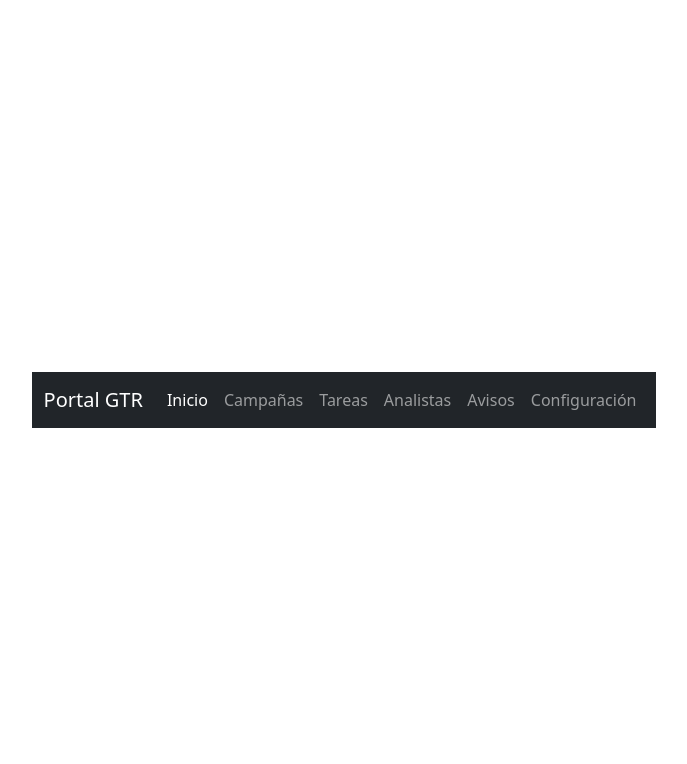
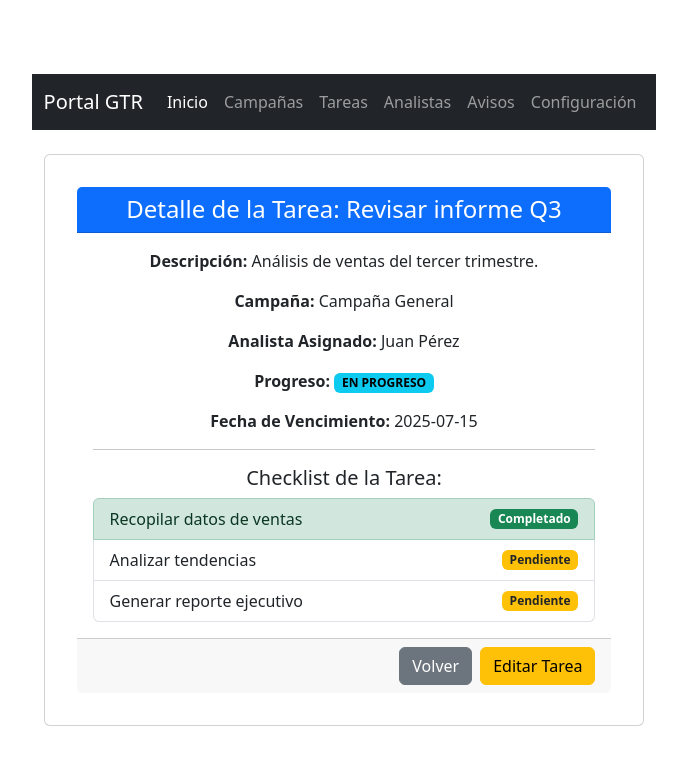
Before and after one commit to Charlydk/Portal_GTR, a React (Vite) app in the folder frontend/portal-gtr-frontend/: page /tareas/1 in a window 1280 px wide. Shown: the top 764 px of the page, without its empty margins (296-983 px from the left). Built offline with nearby package versions, Linux system fonts and the light colour scheme.

Commit message:
adicionando el detalle a cada tarea con el boton ver

```diff
--- a/frontend/portal-gtr-frontend/src/App.jsx
+++ b/frontend/portal-gtr-frontend/src/App.jsx
@@ -1,32 +1,34 @@
 // src/App.jsx
 
-import React from 'react'; // Asegúrate de importar React
+import React from 'react';
 import { BrowserRouter as Router, Routes, Route } from 'react-router-dom';
 
 import 'bootstrap/dist/css/bootstrap.min.css';
 import 'bootstrap/dist/js/bootstrap.bundle.min.js';
-import './App.css'; // Mantenemos el CSS base de Vite
+import './App.css';
 
-// Importamos nuestros componentes de navegación y de página
 import Navbar from './components/Navbar';
 import HomePage from './pages/HomePage';
 import CampanasPage from './pages/CampanasPage';
 import TareasPage from './pages/TareasPage';
 import AvisosPage from './pages/AvisosPage';
-import AnalistasPage from './pages/AnalistasPage'; // No te olvides de esta
+import AnalistasPage from './pages/AnalistasPage';
+import DetalleTareaPage from './pages/DetalleTareaPage'; // <-- Importa la nueva página de detalle
 
 function App() {
   return (
-    <Router> {/* Envuelve toda tu aplicación en <Router> */}
-      <Navbar /> {/* El Navbar siempre estará visible */}
-      <div className="App-content"> {/* Un div para el contenido de la página */}
-        <Routes> {/* <Routes> define las rutas disponibles */}
-          <Route path="/" element={<HomePage />} /> {/* Ruta para la página de inicio */}
+    <Router>
+      <Navbar />
+      <div className="App-content">
+        <Routes>
+          <Route path="/" element={<HomePage />} />
           <Route path="/campanas" element={<CampanasPage />} />
-          <Route path="/tareas" element={<TareasPage />} />
+          <Route path="/tareas" element={<TareasPage />} /> {/* Esta es la lista general de tareas */}
+          <Route path="/tareas/:id" element={<DetalleTareaPage />} /> {/* <-- Nueva ruta para el detalle */}
+          {/* path="/tareas/:id" significa que :id es un parámetro que se puede leer con useParams() */}
           <Route path="/avisos" element={<AvisosPage />} />
           <Route path="/analistas" element={<AnalistasPage />} />
-          {/* Puedes añadir más rutas aquí para DetalleTarea, FormularioTarea, etc. más adelante */}
+          <Route path="/configuracion" element={<p>Página de Configuración</p>} />
         </Routes>
       </div>
     </Router>
--- a/frontend/portal-gtr-frontend/src/components/DetalleTarea.jsx
+++ b/frontend/portal-gtr-frontend/src/components/DetalleTarea.jsx
@@ -0,0 +1,66 @@
+// src/components/DetalleTarea.jsx
+
+import React from 'react';
+
+function DetalleTarea({ tarea }) { // Este componente recibirá una 'tarea' como prop
+  if (!tarea) {
+    return (
+      <div className="container mt-4">
+        <p className="text-center text-muted">Selecciona una tarea para ver sus detalles.</p>
+      </div>
+    );
+  }
+
+  return (
+    <div className="container mt-4">
+      <div className="card">
+        <div className="card-header bg-primary text-white">
+          <h4 className="mb-0">Detalle de la Tarea: {tarea.titulo}</h4>
+        </div>
+        <div className="card-body">
+          <p><strong>Descripción:</strong> {tarea.descripcion}</p>
+          <p><strong>Campaña:</strong> {tarea.campana_nombre}</p>
+          <p><strong>Analista Asignado:</strong> {tarea.analista_nombre}</p>
+          <p>
+            <strong>Progreso:</strong>{' '}
+            <span className={`badge ${
+              tarea.progreso === 'PENDIENTE' ? 'text-bg-secondary' :
+              tarea.progreso === 'EN_PROGRESO' ? 'text-bg-info' :
+              tarea.progreso === 'COMPLETADA' ? 'text-bg-success' :
+              tarea.progreso === 'BLOQUEADA' ? 'text-bg-danger' : 'text-bg-light'
+            }`}>
+              {tarea.progreso.replace('_', ' ')}
+            </span>
+          </p>
+          <p><strong>Fecha de Vencimiento:</strong> {tarea.fecha_vencimiento || 'No especificada'}</p>
+
+          <hr />
+
+          <h5>Checklist de la Tarea:</h5>
+          {tarea.checklist_items && tarea.checklist_items.length > 0 ? (
+            <ul className="list-group">
+              {tarea.checklist_items.map(item => (
+                <li key={item.id} className={`list-group-item d-flex justify-content-between align-items-center ${item.completado ? 'list-group-item-success' : ''}`}>
+                  {item.descripcion}
+                  {item.completado ? (
+                    <span className="badge bg-success">Completado</span>
+                  ) : (
+                    <span className="badge bg-warning text-dark">Pendiente</span>
+                  )}
+                </li>
+              ))}
+            </ul>
+          ) : (
+            <p className="text-muted">No hay elementos en el checklist para esta tarea.</p>
+          )}
+        </div>
+        <div className="card-footer text-end">
+          <button className="btn btn-secondary me-2">Volver</button>
+          <button className="btn btn-warning">Editar Tarea</button>
+        </div>
+      </div>
+    </div>
+  );
+}
+
+export default DetalleTarea;
--- a/frontend/portal-gtr-frontend/src/components/ListaTareas.jsx
+++ b/frontend/portal-gtr-frontend/src/components/ListaTareas.jsx
@@ -1,6 +1,7 @@
 // src/components/ListaTareas.jsx
 
 import React, { useState, useEffect } from 'react';
+import { Link } from 'react-router-dom';
 
 function ListaTareas() {
   // Datos de prueba (simulando lo que vendría de tu API)
@@ -135,7 +136,9 @@ function ListaTareas() {
                 </td>
                 <td>{tarea.fecha_vencimiento}</td>
                 <td>
-                  <button className="btn btn-sm btn-info me-2">Ver</button>
+                  <Link to={`/tareas/${tarea.id}`} className="btn btn-sm btn-info me-2">
+                    Ver
+                  </Link>
                   <button className="btn btn-sm btn-warning">Editar</button>
                 </td>
               </tr>
--- /dev/null
+++ b/frontend/portal-gtr-frontend/src/pages/DetalleTareaPage.jsx
@@ -0,0 +1,64 @@
+// src/pages/DetalleTareaPage.jsx
+import React, { useState, useEffect } from 'react';
+import { useParams, useNavigate } from 'react-router-dom'; // Para obtener parámetros de la URL y navegar
+import DetalleTarea from '../components/DetalleTarea'; // El componente de detalle
+
+function DetalleTareaPage() {
+  const { id } = useParams(); // Obtiene el ID de la URL (ej. /tareas/123 -> id = "123")
+  const navigate = useNavigate(); // Para volver atrás
+
+  // Estado para la tarea específica que estamos viendo
+  const [tareaDetalle, setTareaDetalle] = useState(null);
+  const [loading, setLoading] = useState(true);
+  const [error, setError] = useState(null);
+
+  // Datos de prueba con checklist_items
+  const mockTareas = [
+    { id: 1, titulo: 'Revisar informe Q3', descripcion: 'Análisis de ventas del tercer trimestre.', progreso: 'EN_PROGRESO', fecha_vencimiento: '2025-07-15', analista_id: 1, analista_nombre: 'Juan Pérez', campana_id: 1, campana_nombre: 'Campaña General', checklist_items: [
+        { id: 101, descripcion: 'Recopilar datos de ventas', completado: true },
+        { id: 102, descripcion: 'Analizar tendencias', completado: false },
+        { id: 103, descripcion: 'Generar reporte ejecutivo', completado: false }
+      ]
+    },
+    { id: 2, titulo: 'Actualizar base de datos de clientes', descripcion: 'Importar nuevos leads de la feria ExpoTech.', progreso: 'PENDIENTE', fecha_vencimiento: '2025-07-20', analista_id: 2, analista_nombre: 'María González', campana_id: 2, campana_nombre: 'Campaña Leads', checklist_items: [] },
+    { id: 3, titulo: 'Planificar lanzamiento Campaña Verano', descripcion: 'Definir estrategia de marketing para la nueva temporada.', progreso: 'COMPLETADA', fecha_vencimiento: '2025-06-30', analista_id: 1, analista_nombre: 'Juan Pérez', campana_id: 3, campana_nombre: 'Campaña Verano', checklist_items: [
+        { id: 104, descripcion: 'Definir público objetivo', completado: true },
+        { id: 105, descripcion: 'Crear calendario de contenidos', completado: true }
+      ]
+    },
+    { id: 4, titulo: 'Diseñar gráfica para aviso 001', descripcion: 'Diseño de banner para redes sociales.', progreso: 'BLOQUEADA', fecha_vencimiento: '2025-07-10', analista_id: 3, analista_nombre: 'Laura Martínez', campana_id: 4, campana_nombre: 'Campaña Redes', checklist_items: [
+        { id: 106, descripcion: 'Recibir briefing del cliente', completado: true },
+        { id: 107, descripcion: 'Proponer 3 opciones de diseño', completado: false }
+      ]
+    },
+    { id: 5, titulo: 'Investigación de mercado Asia', descripcion: 'Análisis de competencia en el mercado asiático.', progreso: 'EN_PROGRESO', fecha_vencimiento: '2025-08-01', analista_id: 2, analista_nombre: 'María González', campana_id: 1, campana_nombre: 'Campaña General', checklist_items: [] },
+  ];
+
+  useEffect(() => {
+    setLoading(true);
+    setError(null);
+    // Simular una llamada a la API para obtener la tarea por ID
+    const foundTarea = mockTareas.find(t => t.id === parseInt(id)); // Convertir id a número
+    if (foundTarea) {
+      setTareaDetalle(foundTarea);
+    } else {
+      setError("Tarea no encontrada.");
+    }
+    setLoading(false);
+  }, [id]); // Ejecutar cuando el ID de la URL cambie
+
+  if (loading) {
+    return <div className="container mt-4 text-center">Cargando detalles de la tarea...</div>;
+  }
+
+  if (error) {
+    return <div className="container mt-4 text-danger text-center">{error}</div>;
+  }
+
+  // Renderiza el componente DetalleTarea pasándole la tarea encontrada
+  return (
+    <DetalleTarea tarea={tareaDetalle} />
+  );
+}
+
+export default DetalleTareaPage;
--- a/frontend/portal-gtr-frontend/src/pages/TareasPage.jsx
+++ b/frontend/portal-gtr-frontend/src/pages/TareasPage.jsx
@@ -1,11 +1,20 @@
+// src/pages/TareasPage.jsx
+// Este archivo ahora será la "página" que contiene la lista Y el botón para crear.
+
 import React from 'react';
-import ListaTareas from '../components/ListaTareas'; // <-- Importa el componente
+import { Link } from 'react-router-dom'; // Necesitamos Link para el botón de crear
+import ListaTareas from '../components/ListaTareas';
 
 function TareasPage() {
   return (
     <div className="container mt-4">
-      <h2>Gestión de Tareas</h2>
-      <ListaTareas /> {/* <-- Renderiza el componente ListaTareas */}
+      <div className="d-flex justify-content-between align-items-center mb-3">
+        <h2>Gestión de Tareas</h2>
+        <Link to="/tareas/nueva" className="btn btn-success">
+          Crear Nueva Tarea
+        </Link>
+      </div>
+      <ListaTareas /> {/* ListaTareas se muestra aquí */}
     </div>
   );
 }
```
